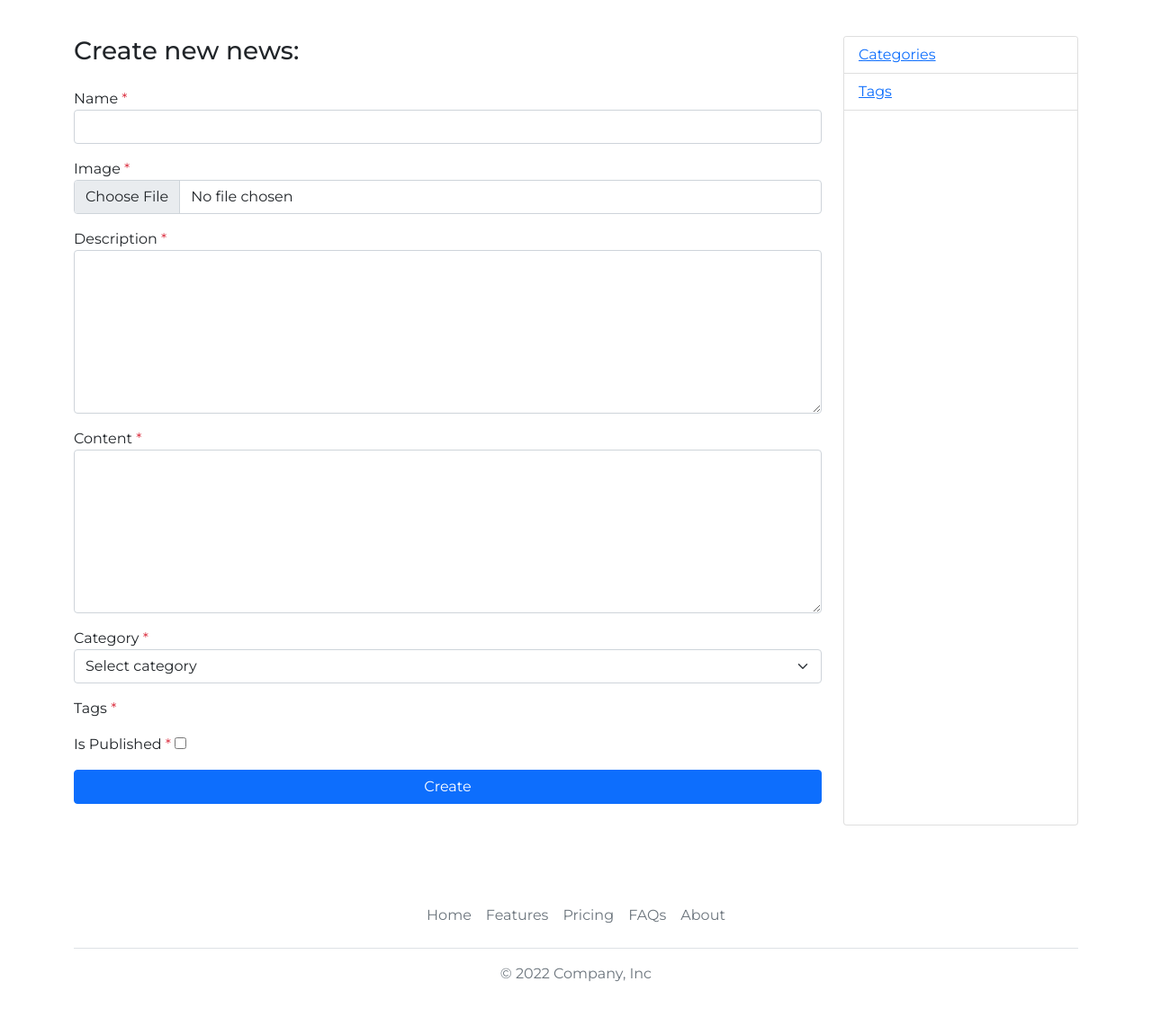
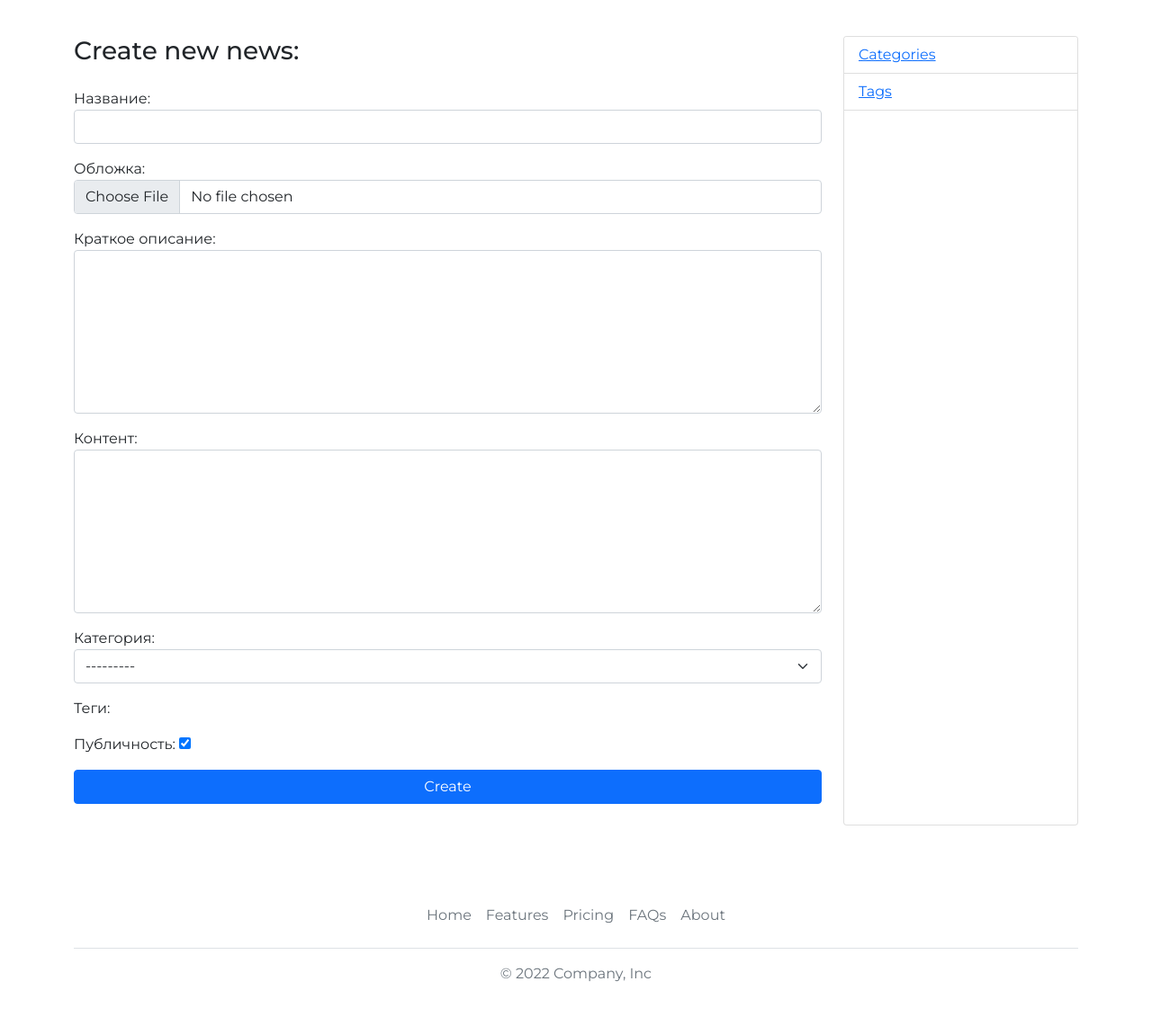
Before and after one commit to orozDev/news_b2_part_2, a Django app: page /workspace/news/create/ in a window 1280 px wide. Shown: the part 56-1207 px from the top of the page at 90% size. Run offline with Django 4.2, Linux system fonts and the light colour scheme; the visitor is signed in with stand-in values (Sample User, id 1); data that the repository does not hold is empty; some libraries are stand-ins or nearby versions.

Commit message:
29.09.2023

```diff
--- a/static/css/style.css
+++ b/static/css/style.css
@@ -13,3 +13,7 @@ main {
 .card {
     height: 100%;
 }
+
+ul.errorlist li {
+   color: red;
+}
--- a/templates/workspace/create_news.html
+++ b/templates/workspace/create_news.html
@@ -6,48 +6,9 @@
 
     <h3 class="mb-4">Create new news:</h3>
     <div>
-        <form action="{% url 'workspace_create_news' %}" method="POST" enctype="multipart/form-data">
+        <form action="{% url 'workspace_create_news' %}" method="POST" enctype="multipart/form-data" novalidate>
             {% csrf_token %}
-            <div class="mb-3">
-                <label for="name_input">Name <span class="text-danger">*</span></label>
-                <input type="text" name="name" id="name_input" class="form-control" required>
-            </div>
-            <div class="mb-3">
-                <label for="image_input">Image <span class="text-danger">*</span></label>
-                <input type="file" name="image" id="image_input" class="form-control" required>
-            </div>
-            <div class="mb-3">
-                <label for="description_input">Description <span class="text-danger">*</span></label>
-                <textarea name="description" id="description_input" rows="7" required class="form-control"></textarea>
-            </div>
-            <div class="mb-3">
-                <label for="content_input">Content <span class="text-danger">*</span></label>
-                <textarea name="content" id="content_input" rows="7" required class="form-control"></textarea>
-            </div>
-            <div class="mb-3">
-                <label for="category_input">Category <span class="text-danger">*</span></label>
-                <select name="category" id="category_input" class="form-select">
-                    <option>Select category</option>
-                    {% for category in categories %}
-                        <option value="{{ category.id }}">{{ category.name }}</option>
-                    {% endfor %}
-                </select>
-            </div>
-            <div class="mb-3">
-                <span>Tags <span class="text-danger">*</span></span>
-                <div class="row">
-                    {% for tag in tags %}
-                        <div class="col-lg-3 col-md-4 col-6">
-                            <input type="checkbox" name="tags" id="tags_{{ tag.id }}" value="{{ tag.id }}">
-                            <label for="tags_{{ tag.id }}">{{ tag.name }}</label>
-                        </div>
-                    {% endfor %}
-                </div>
-            </div>
-            <div class="mb-3">
-                <label for="is_published_input">Is Published <span class="text-danger">*</span></label>
-                <input type="checkbox" id="is_published_input" name="is_published">
-            </div>
+            {{ form.as_p }}
             <div>
                 <button type="submit" class="btn btn-primary d-block w-100">Create</button>
             </div>
--- /dev/null
+++ b/workspace/forms.py
@@ -0,0 +1,28 @@
+from core.models import News
+from django import forms
+
+
+class NewsForm(forms.ModelForm):
+
+    class Meta:
+        model = News
+        fields = (
+            'name',
+            'image',
+            'description',
+            'content',
+            'category',
+            'tags',
+            'is_published',
+        )
+        # exclude = ('author',)
+        # fields = '__all__'
+
+        widgets = {
+            'name': forms.TextInput(attrs={'class': 'form-control'}),
+            'image': forms.FileInput(attrs={'class': 'form-control', 'accept': 'image/*'}),
+            'description': forms.Textarea(attrs={'class': 'form-control', 'rows': '7'}),
+            'content': forms.Textarea(attrs={'class': 'form-control', 'rows': '7'}),
+            'category': forms.Select(attrs={'class': 'form-select'}),
+            'tags': forms.CheckboxSelectMultiple(),
+        }
--- a/workspace/views.py
+++ b/workspace/views.py
@@ -1,9 +1,8 @@
-from django.core.files.storage import FileSystemStorage
 from django.core.paginator import Paginator
 from django.shortcuts import render, redirect, get_object_or_404
-from django.utils import timezone
 
 from core.models import News, Category, Tag, Comment
+from workspace.forms import NewsForm
 
 
 def workspace(request):
@@ -82,85 +81,34 @@ def delete_category(request, id):
 
 def create_news(request):
     if request.user.is_authenticated:
+        form = NewsForm()
         if request.method == 'POST':
-            name = request.POST.get('name')
-            description = request.POST.get('description')
-            content = request.POST.get('content')
-            image = request.FILES.get('image')
-            tags = Tag.objects.filter(id__in=list(map(int, request.POST.getlist('tags'))))
-            category = Category.objects.get(id=int(request.POST.get('category')))
-            is_published = request.POST.get('is_published')
-            date = timezone.now()
-            author = request.user
-
-            print(is_published, name, image, request.POST.getlist('tags'))
-
-            newsImageSystem = FileSystemStorage('media/news_images/')
-            newsImageSystem.save(image.name, image)
-
-            news = News.objects.create(
-                name=name,
-                description=description,
-                content=content,
-                category=category,
-                date=date,
-                author=author,
-                image=image,
-                is_published=is_published == 'on',
-            )
-
-            for tag in tags:
-                news.tags.add(tag)
-
-            return redirect('/workspace/')
-
-        tags = Tag.objects.all()
-        categories = Category.objects.all()
-        return render(request, 'workspace/create_news.html', {
-            'tags': tags,
-            'categories': categories
-        })
-
+            form = NewsForm(request.POST, request.FILES)
+            if form.is_valid():
+                news = form.save(commit=False)
+                news.author = request.user
+                news.save()
+                return redirect('/workspace/')
+        return render(request, 'workspace/create_news.html', {'form': form})
     return redirect('/')
 
 
 def update_news(request, id):
     news = get_object_or_404(News, id=id)
+    form = NewsForm(instance=news)
     if request.user.is_authenticated:
         if request.method == 'POST':
-            news.name = request.POST.get('name')
-            news.description = request.POST.get('description')
-            news.content = request.POST.get('content')
-            news.category = Category.objects.get(id=int(request.POST.get('category')))
-            news.is_published = request.POST.get('is_published') == 'on'
-
-            image = request.FILES.get('image')
-            tags = Tag.objects.filter(id__in=list(map(int, request.POST.getlist('tags'))))
-
-            for tag in news.tags.all():
-                news.tags.remove(tag)
-
-            for tag in tags:
-                news.tags.add(tag)
-
-            if image:
-                newsImageSystem = FileSystemStorage('media/news_images/')
-                newsImageSystem.delete(news.image)
-                newsImageSystem.save(image.name, image)
-                news.image = image
-
-            news.save()
-            return redirect(f'/workspace/news/{news.id}/')
-
-        tags = Tag.objects.all()
-        categories = Category.objects.all()
+            form = NewsForm(request.POST, request.FILES, instance=news)
+            if form.is_valid():
+                form.save()
+                return redirect(f'/workspace/news/{id}/')
         return render(request, 'workspace/update_news.html', {
+            'form': form,
             'news': news,
-            'tags': tags,
-            'categories': categories
         })
 
     return redirect('/')
+
 
 def list_of_tags(request):
     if request.user.is_authenticated:
```
Also changed, not shown: templates/workspace/update_news.html (+1 -40 lines).
